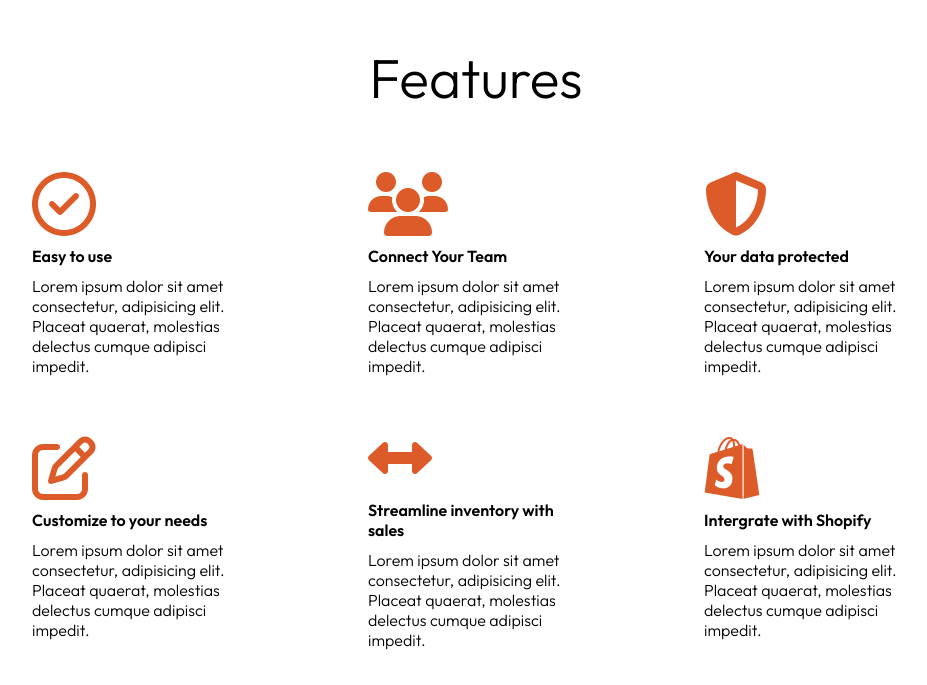
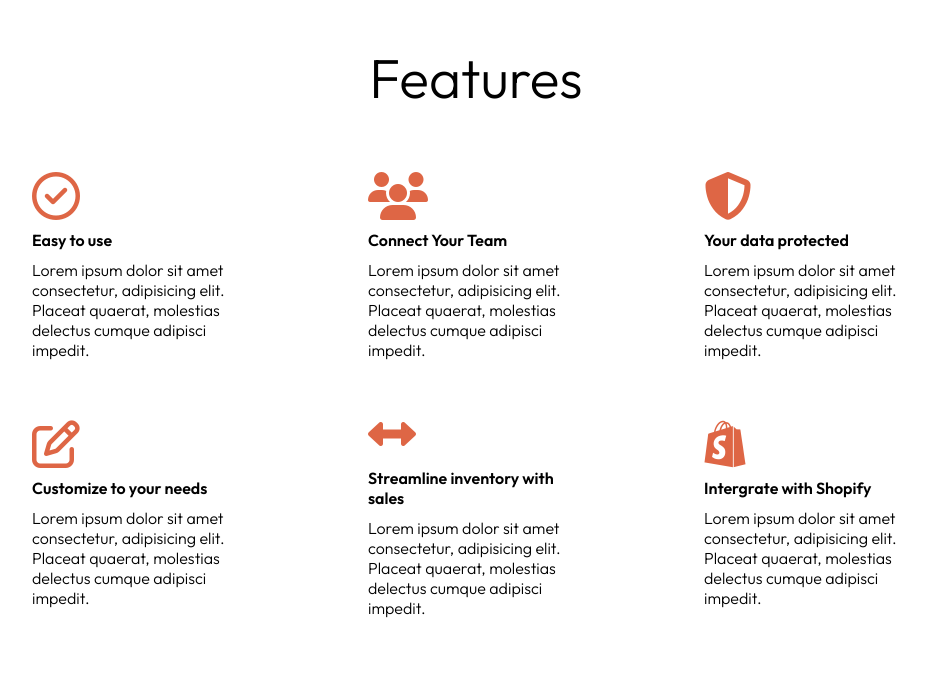
Before and after one commit to mdjonestwo/EaseHouse, a website: page public/index.html in a window 1280 px wide. Shown: the part 737-1422 px from the top of the page, without its empty margins (164-1091 px from the left). Drawn offline with Linux system fonts and the light colour scheme.

```diff
--- a/public/index.html
+++ b/public/index.html
@@ -49,38 +49,37 @@
 
             </div>
             <div class="work-thumbnails">
-                <div class="thumbnail thmb-3">
-                    <i class="far fa-check-circle fa-4x"></i>
+                <div class="thumbnail">
+                    <i class="far fa-check-circle fa-3x"></i>
                     <h4>Easy to use</h4>
                     <p>Lorem ipsum dolor sit amet consectetur, adipisicing elit. Placeat quaerat, molestias delectus cumque adipisci impedit.</p>
                 </div>
-                <div class="thumbnail thmb-1">
-                    <i class="fas fa-users fa-4x"></i>
+                <div class="thumbnail">
+                    <i class="fas fa-users fa-3x"></i>
                     <h4>Connect Your Team</h4>
                     <p>Lorem ipsum dolor sit amet consectetur, adipisicing elit. Placeat quaerat, molestias delectus cumque adipisci impedit.</p>
                 </div>
-                <div class="thumbnail thmb-2">
-                    <i class="fas fa-shield-alt fa-4x"></i>
+                <div class="thumbnail">
+                    <i class="fas fa-shield-alt fa-3x"></i>
                     <h4>Your data protected</h4>
                     <p>Lorem ipsum dolor sit amet consectetur, adipisicing elit. Placeat quaerat, molestias delectus cumque adipisci impedit.</p>
                 </div>
 
-                <div class="thumbnail thmb-3">
-                    <i class="far fa-edit fa-4x"></i>
+                <div class="thumbnail">
+                    <i class="far fa-edit fa-3x"></i>
                     <h4>Customize to your needs</h4>
                     <p>Lorem ipsum dolor sit amet consectetur, adipisicing elit. Placeat quaerat, molestias delectus cumque adipisci impedit.</p>
                 </div>
-                <div class="thumbnail thmb-1">
-                    <i class="fas fa-arrows-alt-h fa-4x"></i>
+                <div class="thumbnail">
+                    <i class="fas fa-arrows-alt-h fa-3x"></i>
                     <h4>Streamline inventory with sales</h4>
                     <p>Lorem ipsum dolor sit amet consectetur, adipisicing elit. Placeat quaerat, molestias delectus cumque adipisci impedit.</p>
                 </div>
-                <div class="thumbnail thmb-2">
-                    <i class="fab fa-shopify fa-4x"></i>
+                <div class="thumbnail">
+                    <i class="fab fa-shopify fa-3x"></i>
                     <h4>Intergrate with Shopify</h4>
                     <p>Lorem ipsum dolor sit amet consectetur, adipisicing elit. Placeat quaerat, molestias delectus cumque adipisci impedit.</p>
                 </div>
-
             </div>
         </div>
     </section>
--- a/public/style.css
+++ b/public/style.css
@@ -38,10 +38,10 @@
 .primary-btn {
     color: #fff;
     padding: 10px 15px;
-    background-color: #dd5b28;
+    background-color: #DE6645;
     text-decoration: none;
     font-size: 18px;
-    border: 2px solid #dd5b28;
+    border: 2px solid #DE6645;
     border-radius: 6.25rem;
     transition: box-shadow .3s ease;
     cursor: pointer;
@@ -82,7 +82,7 @@
 }
 
 .nav-left a{
-    color: #dd5b28;
+    color: #DE6645;
     font-size: 34px;
     font-weight: 600;
 }
@@ -178,7 +178,7 @@
 }
 
 .thumbnail i{
-    color: #dd5b28;
+    color: #DE6645;
 }
 
 .thumbnail h4{
```
